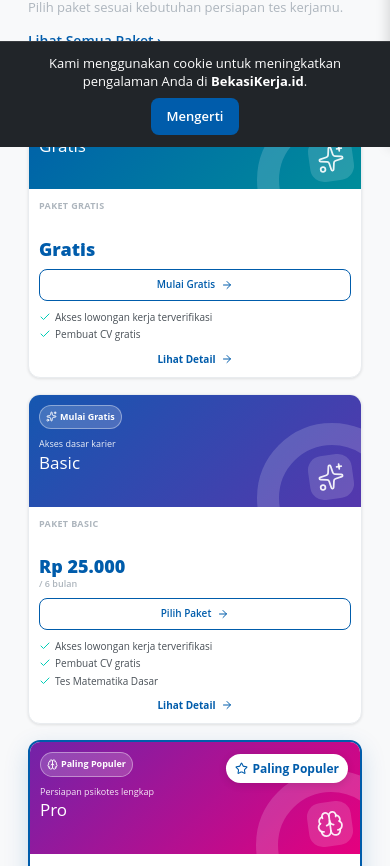
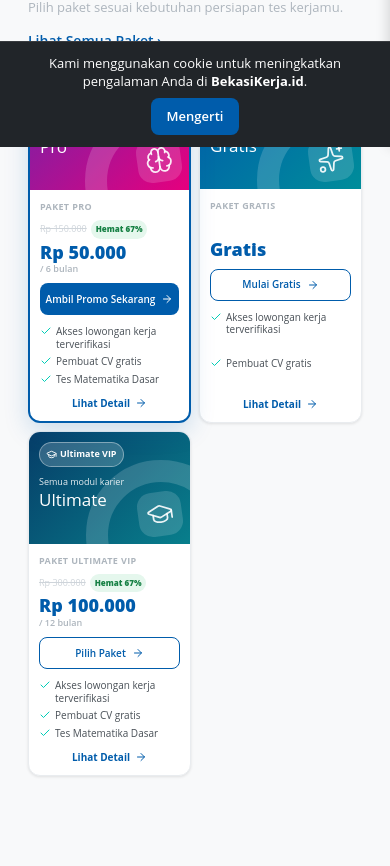
Before and after one commit to bekasikerjaofficial-ux/bekasikerja.id, a Next.js app: page / in a window 390 px wide. Shown: the part 697-1563 px from the top of the page. Built offline with nearby package versions, Linux system fonts and the light colour scheme; no server answers; the database is empty.

Commit message:
fix: apply compact pricing layout to homepage
Use the same three marketing tiers and responsive two-column mobile grid in the homepage package CTA.

```diff
--- a/components/PackageCTA.js
+++ b/components/PackageCTA.js
@@ -23,6 +23,9 @@
   }, []);
 
   const list = packages || DEFAULT_PACKAGES;
+  const marketingList = ['gratis', 'sultan', 'have']
+    .map((slug) => list.find((pkg) => pkg.slug === slug))
+    .filter(Boolean);
 
   return (
     <section className="container section" id="paket-cta">
@@ -37,8 +40,8 @@
         </div>
         <a href="/paket" className="link-more">Lihat Semua Paket ›</a>
       </div>
-      <div className="package-grid">
-        {list.map((pkg) => (
+      <div className="package-grid package-grid-three">
+        {marketingList.map((pkg) => (
           <PackageCard key={pkg.slug || pkg.id} pkg={pkg} />
         ))}
       </div>
```
